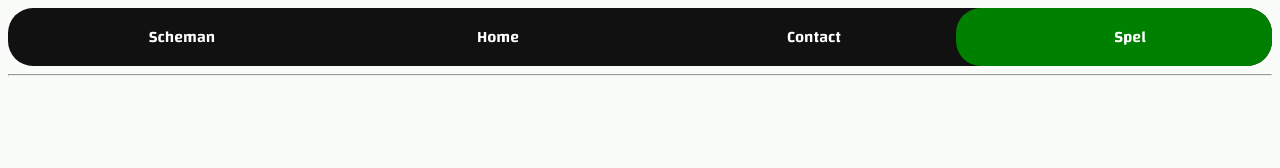
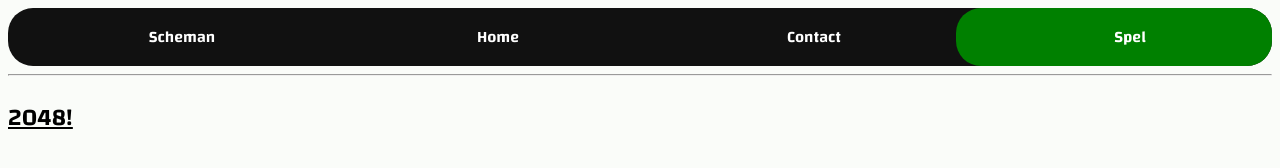
Before and after one commit to KillerrabbitAos/helenelund.org, a plain HTML site: page games.html in a window 1280 px wide. Drawn offline with Linux system fonts and the light colour scheme.

Commit message:
Update games.html

```diff
--- a/games.html
+++ b/games.html
@@ -21,3 +21,6 @@
 </ul>
 </div>
 <hr />
+
+
+<a href="https://2048.helenelund.org"><h2><u>2048!</u></h2></a>
```
